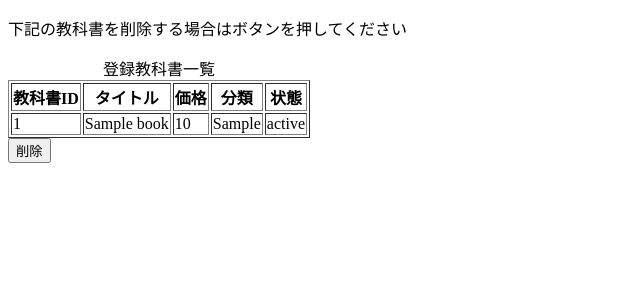
After one commit to ShouyaFUJISAWA01/textbook_buysell, a Flask app: page /book_info_change/admin_delete/confirm/1 in a window 1280 px wide. The commit adds this page. Shown: the top 300 px of the page, without its empty margins (0-640 px from the left). Run offline with Flask 2, Linux system fonts and the light colour scheme; tables that the repository leaves empty hold one stand-in row (values such as "Sample post").

Commit message:
管理者が教科書を削除する際に確認画面を表示するようにした

```diff
--- /dev/null
+++ b/app/templates/book_management/book_delete_confirm.html
@@ -0,0 +1,36 @@
+<!DOCTYPE html>
+<html lang="ja">
+<head>
+    <meta charset="UTF-8">
+    <meta http-equiv="X-UA-Compatible" content="IE=edge">
+    <meta name="viewport" content="width=device-width, initial-scale=1.0">
+    <title>Document</title>
+</head>
+<body>
+    <p>下記の教科書を削除する場合はボタンを押してください</p>
+    <table border="1">
+        <caption>登録教科書一覧</caption>
+        <thead>
+        <tr>
+            <th>教科書ID</th>
+            <th>タイトル</th>
+            <th>価格</th>
+            <th>分類</th>
+            <th>状態</th>
+        </tr>
+        </thead>
+        <tbody>
+        <tr>
+            <td>{{ book_info.id }}</td>
+            <td>{{ book_info.title }}</td>
+            <td>{{ book_info.price }}</td>
+            <td>{{ book_info.category }}</td>
+            <td>{{ book_info.status }}</td>
+        </tr>
+        </tbody>
+    </table>
+    <form action="{{url_for('book_management.book_delete', id=book_info.id)}}" method="post">
+        <input type="submit" value="削除">
+    </form>
+</body>
+</html>
--- a/app/templates/homes/book_management.html
+++ b/app/templates/homes/book_management.html
@@ -32,7 +32,7 @@
                 </td>
                     </form>
                 <td>
-                    <form action="{{url_for('book_management.book_delete', id=book.id)}}" method="POST">
+                    <form action="{{url_for('book_management.show_book_delete_page', id=book.id)}}">
                     <input type="submit" value="削除">
                 </td>
                     </form>
--- a/app/views/book_management.py
+++ b/app/views/book_management.py
@@ -24,6 +24,11 @@ def book_search():
     else:
         books = Book.query.filter(Book.title==searched_title).all()
     return render_template('homes/book_management.html', books=books)
+
+@book_management.route('/book_info_change/admin_delete/confirm/<int:id>')
+def show_book_delete_page(id):
+    book_info = Book.query.get(id)
+    return render_template('book_management/book_delete_confirm.html', book_info=book_info)
 
 #選択された教科書を削除し、教科書一覧を再表示する
 @book_management.route('/book_info_change/admin_delete/<int:id>', methods=['POST'])
```
